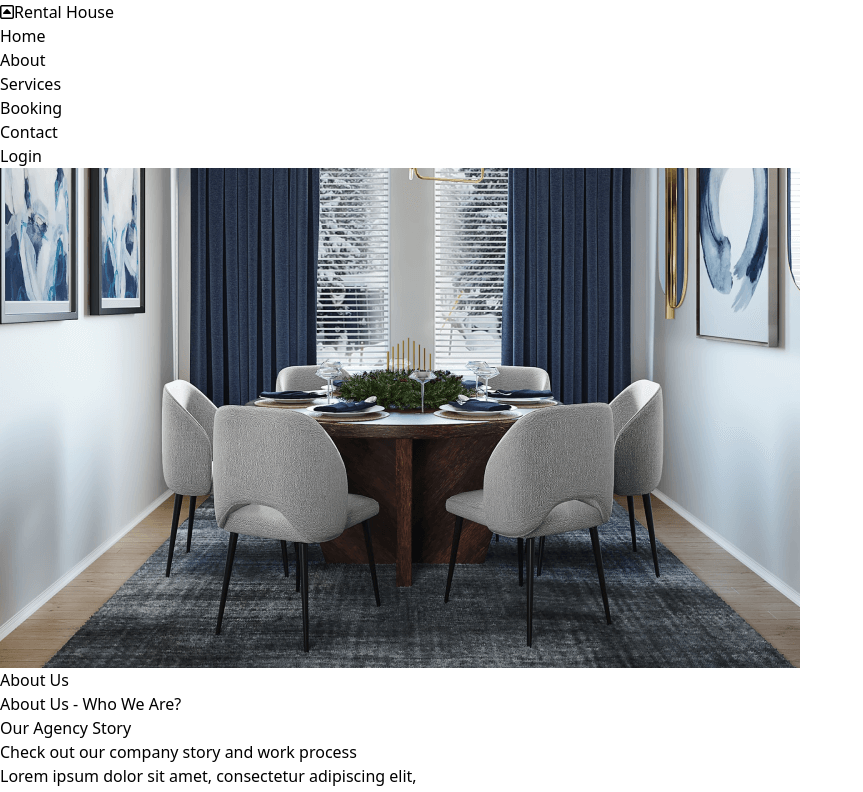
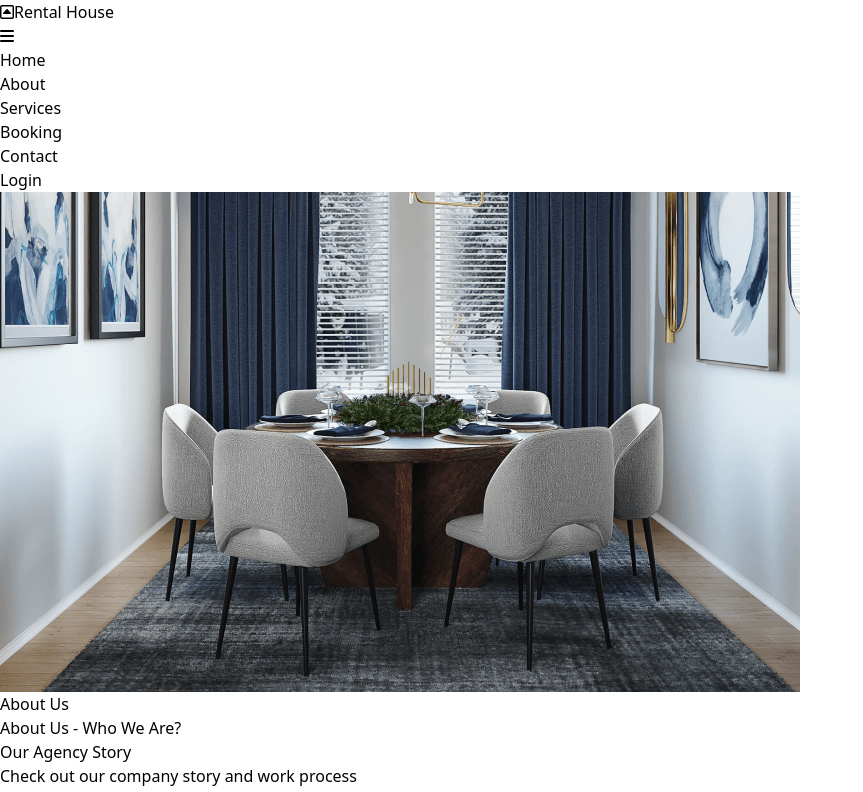
Before and after one commit to TaariqDeveloper/Rentel-System, a React (Vite) app in the folder frontend/: page /about in a window 1280 px wide. Shown: the top 792 px of the page, without its empty margins (0-863 px from the left). Built offline with nearby package versions, Linux system fonts and the light colour scheme.

Commit message:
new update

```diff
--- a/frontend/src/Pages/Login/Login.jsx
+++ b/frontend/src/Pages/Login/Login.jsx
@@ -275,9 +275,9 @@ function Login() {
           Login
         </h2>
 
-        <form className="space-y-4" onSubmit={handleSubmit}>
+        <form className="space-y-4 " onSubmit={handleSubmit}>
           <div className="relative">
-            <label htmlFor="email" className="block text-gray-600 font-medium">
+            <label htmlFor="email" className="block text-white font-medium">
               Email
             </label>
             <i className="fa-solid fa-envelope absolute text-xl text-gray-400 top-[50px] transform -translate-y-1/2 left-3 mt-1"></i>
@@ -294,7 +294,7 @@ function Login() {
           <div className="relative">
             <label
               htmlFor="password"
-              className="block text-gray-600 font-medium"
+              className="block text-white font-medium"
             >
               Password
             </label>
--- a/frontend/src/components/Header/Header.jsx
+++ b/frontend/src/components/Header/Header.jsx
@@ -90,13 +90,19 @@
 
 // export default Header;
 
-import React from "react";
+import React, { useState } from "react";
 import { Link } from "react-router-dom";
 
 function Header() {
+
+  const [isMenuOpen, setIsMenuOpen] = useState(false);
+
+  const toggleMenu = () => {
+    setIsMenuOpen(!isMenuOpen);
+  };
   return (
     <div>
-      <header className="bg-white shadow-md fixed top-0 left-0 w-full z-50">
+      {/* <header className="bg-white shadow-md fixed top-0 left-0 w-full z-50">
         <div className="container mx-auto flex items-center justify-between py-4 px-6">
           <h1 className="text-3xl font-bold text-green-500">
             <i className="fa-regular fa-square-caret-up text-yellow-500 mr-2"></i>
@@ -152,7 +158,108 @@ function Header() {
             </button>
           </div>
         </div>
-      </header>
+      </header> */}
+
+
+<header className="bg-white shadow-md fixed top-0 left-0 w-full z-50">
+      <div className="container mx-auto flex items-center justify-between py-4 px-6">
+        {/* Logo */}
+        <h1 className="text-3xl font-bold text-green-500">
+          <i className="fa-regular fa-square-caret-up text-yellow-500 mr-2"></i>
+          Rental House
+        </h1>
+
+        {/* Mobile Menu Toggle Button */}
+        <button
+          className="lg:hidden text-gray-700 focus:outline-none"
+          onClick={toggleMenu}
+        >
+          {isMenuOpen ? (
+            <i className="fas fa-times text-2xl"></i>
+          ) : (
+            <i className="fas fa-bars text-2xl"></i>
+          )}
+        </button>
+
+        {/* Desktop Menu */}
+        <nav className="hidden lg:flex lg:items-center lg:space-x-6">
+          <ul className="flex space-x-6 text-lg font-medium">
+            <li>
+              <Link to="/" className="text-yellow-500 hover:text-green-500 transition">
+                Home
+              </Link>
+            </li>
+            <li>
+              <Link to="/about" className="text-gray-700 hover:text-yellow-500 transition hover:underline">
+                About
+              </Link>
+            </li>
+            <li>
+              <Link to="/service" className="text-gray-700 hover:text-yellow-500 transition hover:underline">
+                Services
+              </Link>
+            </li>
+            <li>
+              <Link to="/booking" className="text-gray-700 hover:text-yellow-500 transition hover:underline">
+                Booking
+              </Link>
+            </li>
+            <li>
+              <Link to="/ContactForm" className="text-gray-700 hover:text-yellow-500 transition hover:underline">
+                Contact
+              </Link>
+            </li>
+          </ul>
+        </nav>
+
+        {/* Login Button (Desktop) */}
+        <div className="hidden lg:block">
+          <button className="bg-green-500 text-white px-5 py-2 rounded-lg shadow-md hover:bg-yellow-500 transition">
+            <Link to="/login">Login</Link>
+          </button>
+        </div>
+      </div>
+
+      {/* Mobile Menu (Dropdown) */}
+      {isMenuOpen && (
+        <div className="lg:hidden bg-white shadow-md">
+          <ul className="flex flex-col space-y-4 p-6 text-lg font-medium  animate-pulse">
+            <li>
+              <Link to="/" className="text-yellow-500 hover:text-green-500 transition">
+                Home
+              </Link>
+            </li>
+            <li>
+              <Link to="/about" className="text-gray-700 hover:text-yellow-500 transition hover:underline">
+                About
+              </Link>
+            </li>
+            <li>
+              <Link to="/service" className="text-gray-700 hover:text-yellow-500 transition hover:underline">
+                Services
+              </Link>
+            </li>
+            <li>
+              <Link to="/booking" className="text-gray-700 hover:text-yellow-500 transition hover:underline">
+                Booking
+              </Link>
+            </li>
+            <li>
+              <Link to="/ContactForm" className="text-gray-700 hover:text-yellow-500 transition hover:underline">
+                Contact
+              </Link>
+            </li>
+            <li>
+              <button className="bg-green-500 text-white px-5 py-2 rounded-lg shadow-md hover:bg-yellow-500 transition w-full">
+                <Link to="/login">Login</Link>
+              </button>
+            </li>
+          </ul>
+        </div>
+      )}
+    </header>
+
+
     </div>
   );
 }
```
